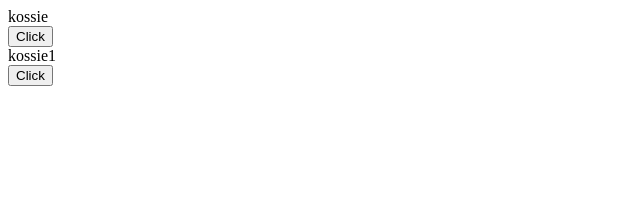
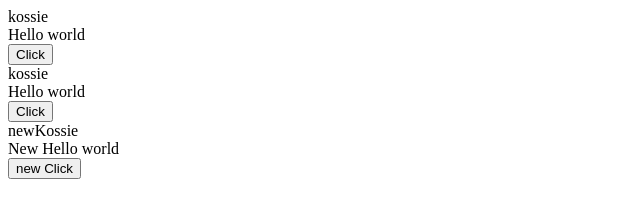
Before and after one commit to jjyoung277/vue_study, a plain HTML site: page chap11index.html in a window 1280 px wide. Shown: the whole page, without its empty margins (0-640 px from the left). Drawn offline with nearby package versions, Linux system fonts and the light colour scheme.

Commit message:
Add chap12

```diff
--- a/chap11index.html
+++ b/chap11index.html
@@ -8,35 +8,78 @@
 </head>
 <body>
     <div id="app">
-        {{ name }}<br>
-        <button @click="changeText">Click</button>
+        <kossie-button></kossie-button> <!-- 아래처럼 component를 사용해서 코드 중복을 제거할 수 있다.-->
     </div>
     <div id="app-1"> <!-- vue instance와 이 태그가 연결돼야 사용할 수 있다.-->
-        {{ name }}<br>
-        <button @click="changeText">Click</button>
+        <kossie-button></kossie-button>
+    </div>
+    <div id="app-2">
+        <new-kossie-button></new-kossie-button>
     </div>
     <script>
-        const app = new Vue({
-            el: '#app',
-            data: {
-                name: "kossie"
+        Vue.component('hello-world', {
+            template: '<div>Hello world</div>' // 컴포넌트 안에서 컴포넌트를 사용할 수도 있다
+        });
+        Vue.component('kossie-button', { // 컴포넌트 전역 등록 (어떤 컴포넌트를 더이상 사용하지 않더라도 최졸 빌드에는 들어가 있게 된다. 그래서 자바스크립트 양이 커진다)
+            template: `
+                <div>
+                {{ name }}<br>
+                <hello-world></hello-world> <!-- 컴포넌트 안에서 컴포넌트를 사용할 수도 있다 -->
+                <button @click="changeText">Click</button>
+                </div>
+            `,
+            data() { // 함수로 사용하지 않으면 call by reference라서 이 컴포넌트를 사용하는 다른 곳에서도 위치가 바뀌어버린다
+                return {
+                    name: "kossie"
+                }
             },
             methods: {
                 changeText() {
-                    app1.name = "kossie updated" // this대신 app1을 사용하면 다른 인스턴스를 가리킬 수 있다.
+                    this.name = "kossie updated" // this대신 app1을 사용하면 다른 인스턴스를 가리킬 수 있다.
                 }
             }
-        })
+        });
 
-        const app1 = new Vue({
-            el: '#app-1',
-            data: {
-                name: "kossie1"
+        const NewHelloWorld = {
+            template: `
+                <div>New Hello world</div>
+            `
+        }
+        const NewKossieButton = { // 지역 컴포넌트로 등록하는 법
+            components: {
+                'new-hello-world': NewHelloWorld
+            },
+            template: `
+                <div>
+                {{ name }}<br>
+                <new-hello-world></new-hello-world>
+                <button @click="changeText">new Click</button>
+                </div>
+            `,
+            data() {
+                return {
+                    name: "newKossie"
+                }
             },
             methods: {
                 changeText() {
-                    this.name = "kossie1 updated"
+                    this.name = "newKossie updated" // this대신 app1을 사용하면 다른 인스턴스를 가리킬 수 있다.
                 }
+            }
+        };
+
+        new Vue({
+            el: '#app'
+        })
+
+        new Vue({
+            el: '#app-1'
+        })
+
+        new Vue({
+            el: '#app-2',
+            components: { // 지역 컴포넌트 사용 등록은 이렇게 한다
+                'new-kossie-button': NewKossieButton
             }
         })
     </script>
```
